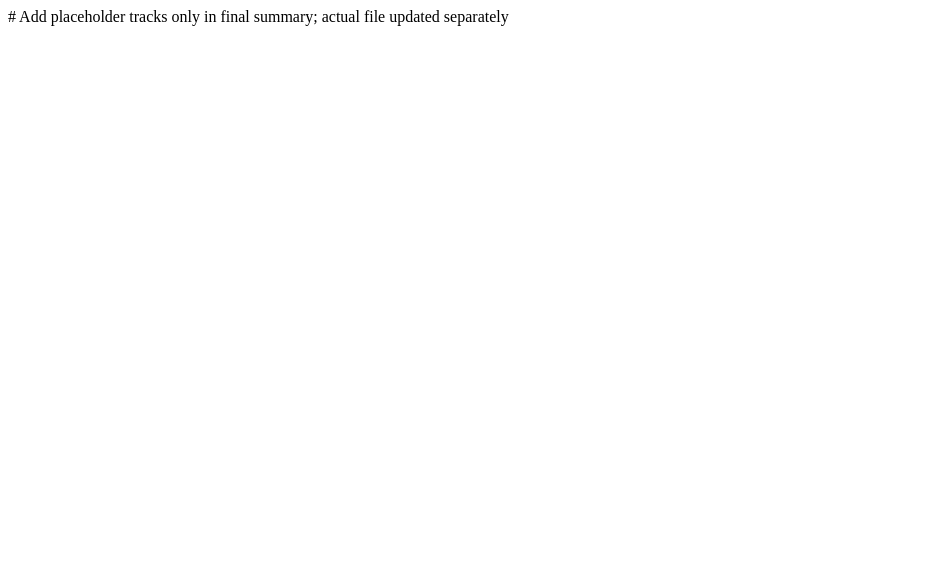
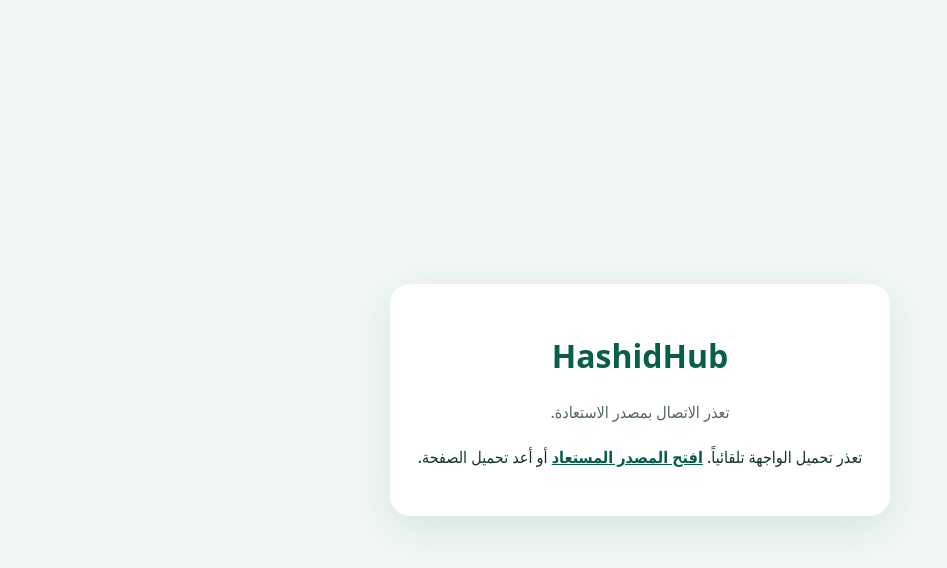
Before and after one commit to guprankoly-lab/hashidhub-website, a website: page index.html in a window 1280 px wide. Shown: the whole page, without its empty margins (0-947 px from the left). Drawn offline with Linux system fonts and the light colour scheme.

Commit message:
Restore HashidHub production homepage from last known-good commit

```diff
--- a/index.html
+++ b/index.html
@@ -1 +1,54 @@
-# Add placeholder tracks only in final summary; actual file updated separately
+<!doctype html>
+<html lang="ar" dir="rtl">
+<head>
+  <meta charset="utf-8">
+  <meta name="viewport" content="width=device-width,initial-scale=1,viewport-fit=cover">
+  <meta name="theme-color" content="#075e49">
+  <meta name="robots" content="noindex">
+  <title>استعادة HashidHub</title>
+  <style>
+    :root{color-scheme:light dark;font-family:system-ui,"Segoe UI",Tahoma,Arial,sans-serif;background:#f0f7f4;color:#12352a}
+    body{margin:0;min-height:100vh;display:grid;place-items:center;padding:24px;box-sizing:border-box}
+    main{max-width:560px;text-align:center;padding:28px;border-radius:20px;background:#fff;box-shadow:0 12px 40px #075e491c}
+    h1{color:#075e49}p{line-height:1.8}.status{color:#52685f}
+    a{color:#075e49;font-weight:700}
+  </style>
+</head>
+<body>
+  <main>
+    <h1>HashidHub</h1>
+    <p class="status" id="status" role="status">جارٍ استعادة واجهة المنصة…</p>
+    <p id="fallback" hidden>تعذر تحميل الواجهة تلقائياً. <a href="https://github.com/guprankoly-lab/hashidhub-website/tree/2c92ae587742fb321e69137cb226d50cea4072ee">افتح المصدر المستعاد</a> أو أعد تحميل الصفحة.</p>
+  </main>
+  <script>
+    (function(){
+      // Load the last known-good app document from an immutable commit. document.write
+      // keeps the page's base URL on this domain, so Firebase, PWA and media-relative
+      // assets continue to resolve to the existing Vercel/Cloudflare deployment.
+      var source = "https://raw.githubusercontent.com/guprankoly-lab/hashidhub-website/2c92ae587742fb321e69137cb226d50cea4072ee/index.html";
+      var timer = setTimeout(showFallback, 12000);
+      function showFallback(){
+        var status = document.getElementById("status");
+        var fallback = document.getElementById("fallback");
+        if(status) status.textContent = "تعذر الاتصال بمصدر الاستعادة.";
+        if(fallback) fallback.hidden = false;
+      }
+      fetch(source, {cache:"no-store", credentials:"omit"})
+        .then(function(response){
+          if(!response.ok) throw new Error("restore source unavailable");
+          return response.text();
+        })
+        .then(function(html){
+          if(!/^\s*<!doctype html>/i.test(html) || html.indexOf("id=\"app\"") < 0 || html.indexOf("firebase-config.js") < 0){
+            throw new Error("unexpected restore document");
+          }
+          clearTimeout(timer);
+          document.open();
+          document.write(html);
+          document.close();
+        })
+        .catch(function(){ clearTimeout(timer); showFallback(); });
+    })();
+  </script>
+</body>
+</html>
```
